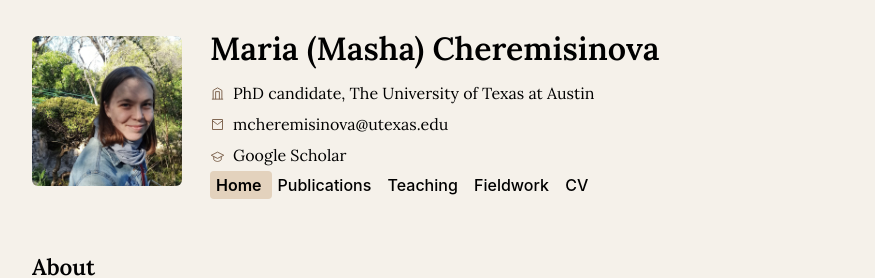
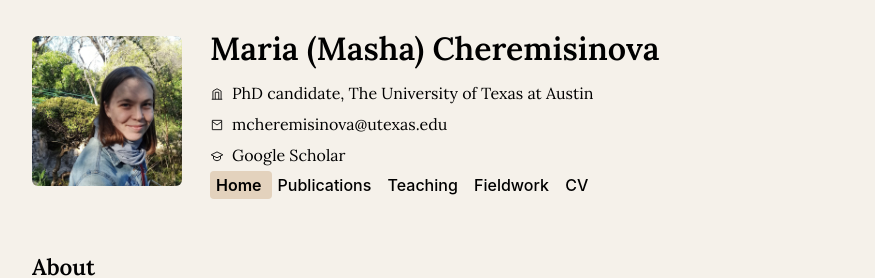
Before and after one commit to mashache/mashache.github.io, a Jekyll site: the page built from index.md, in a window 1280 px wide. Shown: the top 278 px of the page, without its empty margins (202-1077 px from the left). Built offline with Jekyll 4.4.1, drawn with Linux system fonts in a browser that asks for light colours.

Commit message:
Update custom.css

```diff
--- a/assets/custom.css
+++ b/assets/custom.css
@@ -177,10 +177,11 @@ li p {
 .icon {
   display: inline-flex;
   align-items: center;
-  color: #7a5f4a;
+  justify-content: center;
 }
 
 .icon svg {
-  width: 15px;
-  height: 15px;
+  width: 14px !important;
+  height: 14px !important;
+  flex-shrink: 0;
 }
```
